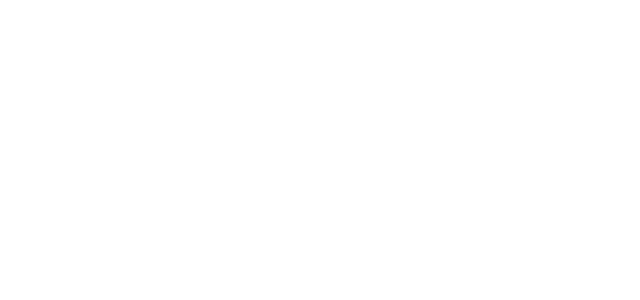
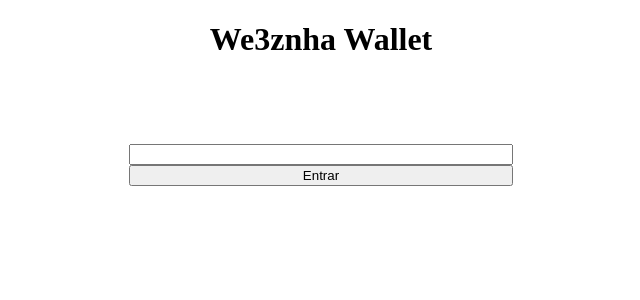
Before and after one commit to AllWKA/we3znhawallet, a Vue app: page / in a window 1280 px wide. Shown: the top 300 px of the page, without its empty margins (319-959 px from the left). Built offline with nearby package versions, Linux system fonts and the light colour scheme.

Commit message:
create login component #23

```diff
--- a/src/App.vue
+++ b/src/App.vue
@@ -1,28 +1,11 @@
 <template>
-  <div id="app">
+  <div>
     <router-view/>
   </div>
 </template>
 
 <style>
-#app {
-  font-family: Avenir, Helvetica, Arial, sans-serif;
-  -webkit-font-smoothing: antialiased;
-  -moz-osx-font-smoothing: grayscale;
-  text-align: center;
-  color: #2c3e50;
-}
-
-#nav {
-  padding: 30px;
-}
-
-#nav a {
-  font-weight: bold;
-  color: #2c3e50;
-}
-
-#nav a.router-link-exact-active {
-  color: #42b983;
+body {
+  margin: 0;
 }
 </style>
--- a/src/router/index.js
+++ b/src/router/index.js
@@ -1,6 +1,7 @@
 import Vue from 'vue'
 import VueRouter from 'vue-router'
 import Home from '../views/Home.vue'
+import Login from '../views/Login'
 
 Vue.use(VueRouter)
 
@@ -11,9 +12,9 @@
     component: Home
   },
   {
-    path: '/about',
-    name: 'About',
-    component: () => import('../views/About.vue')
+    path: '/',
+    name: 'Login',
+    component: Login
   }
 ]
 
--- a/src/views/About.vue
+++ /dev/null
@@ -1,5 +0,0 @@
-<template>
-  <div class="about">
-    <h1>This is an about page</h1>
-  </div>
-</template>
--- /dev/null
+++ b/src/views/Login.vue
@@ -0,0 +1,65 @@
+<template>
+  <div class="main-container">
+    <h1>We3znha Wallet</h1>
+    <form class="login-form" @submit="submitLogin">
+      <input type="password" v-model="pin" maxlength="4" minlength="4">
+      <button>Entrar</button>
+      <p class="error-message">{{ errorMessage }}</p>
+    </form>
+  </div>
+</template>
+
+<script>
+import axios from 'axios'
+
+export default {
+  name: "Login",
+  data() {
+    return {
+      pin: '',
+      errorMessage: ''
+    }
+  },
+  methods: {
+    async submitLogin(event) {
+      event.preventDefault()
+
+      try {
+        const response = await axios.post('http://localhost:8090/login', {pin: this.pin})
+
+        if (response.data) {
+          await this.$router.push('/home')
+        } else {
+          this.errorMessage = !response ? 'Pin incorrecto' : ''
+        }
+      } catch (e) {
+        this.errorMessage = `Hubo un error al entrar: ${e.message}`
+      }
+    }
+  }
+}
+</script>
+
+<style scoped>
+.main-container {
+  display: flex;
+  flex-direction: column;
+  height: 100vh;
+  width: 100vw;
+  justify-content: flex-start;
+  align-items: center;
+}
+
+.login-form {
+  width: 30%;
+  display: flex;
+  flex-direction: column;
+  justify-content: center;
+  align-content: flex-end;
+  margin-top: 5%;
+}
+
+.error-message {
+  color: red;
+}
+</style>
```
